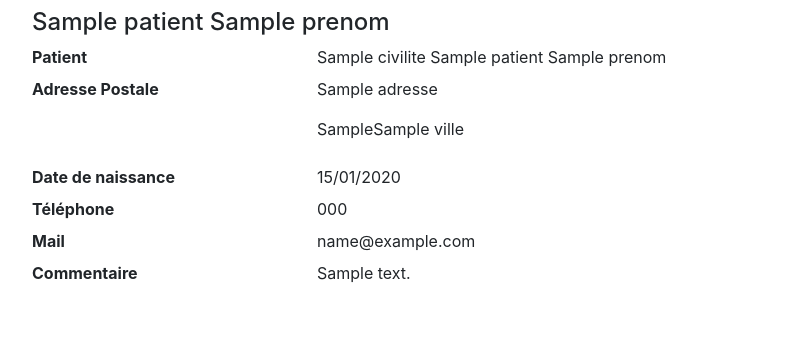
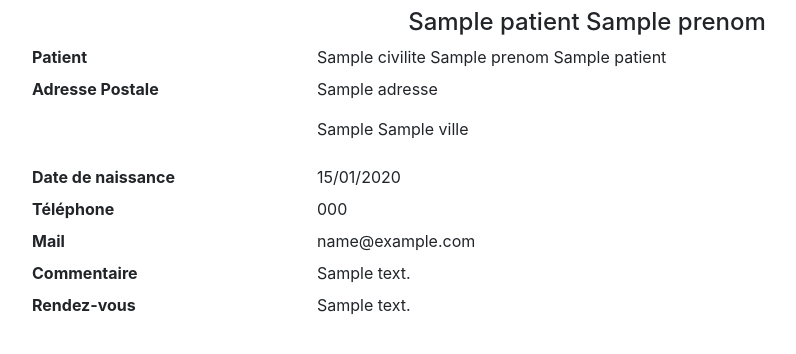
Before and after one commit to NicoJel/projet_site_dentiste, a Symfony app: template templates/admin/patient/infos.html.twig in a window 1280 px wide. Shown: the part 56-410 px from the top of the page, without its empty margins (53-849 px from the left). Run offline with Twig, Linux system fonts and the light colour scheme; the template is opened without the code that fills it: most values are stand-ins (such as "Sample title", 1, 10 or a date in 2020); some libraries are stand-ins or nearby versions.

Commit message:
Page liste patient et info patient

```diff
--- a/src/Controller/SecurityController.php
+++ b/src/Controller/SecurityController.php
@@ -81,7 +81,7 @@ class SecurityController extends AbstractController
         }
 
         return $this->render(
-            'security/login.html.twig',
+            'security/connexion.html.twig',
             [
                 'last_username' => $lastUsername
             ]
--- a/src/Entity/Utilisateur.php
+++ b/src/Entity/Utilisateur.php
@@ -373,10 +373,6 @@ class Utilisateur implements UserInterface, \Serializable
         return $this->mail;
     }
 
-    public function eraseCredentials()
-    {
-        // TODO: Implement eraseCredentials() method.
-    }
 
     public function __toString()
     {
--- a/templates/admin/patient/index.html.twig
+++ b/templates/admin/patient/index.html.twig
@@ -25,7 +25,7 @@
                     <td>
                         <a href="{{ path('app_admin_patient_infos', {id: patient.id}) }}"
                            class="btn btn-sm btn-outline-info">
-                            Modifier
+                            Infos
                         </a>
                         <a href="{{ path('app_admin_patient_delete', {id: patient.id}) }}"
                            class="btn btn-sm btn-outline-danger">
--- a/templates/admin/patient/infos.html.twig
+++ b/templates/admin/patient/infos.html.twig
@@ -3,17 +3,17 @@
 {% block body %}
     <div class="container">
 
-        <h4>{{ patient.nom }} {{ patient.prenom }}</h4>
+        <h4 class="text-center">{{ patient.nom }} {{ patient.prenom }}</h4>
 
         <dl class="row">
 
                 <dt class="col-sm-3">Patient</dt>
-                <dd class="col-sm-9">{{ patient.civilite }} {{ patient.nom }} {{ patient.prenom }}</dd>
+                <dd class="col-sm-9">{{ patient.civilite }} {{ patient.prenom }} {{ patient.nom }}</dd>
 
                 <dt class="col-sm-3">Adresse Postale</dt>
                 <dd class="col-sm-9">
                     <p>{{ patient.adresse }}</p>
-                    <p>{{ patient.cp }}{{ patient.ville }}</p>
+                    <p>{{ patient.cp }} {{ patient.ville }}</p>
                 </dd>
 
                 <dt class="col-sm-3">Date de naissance</dt>
@@ -27,6 +27,9 @@
 
                 <dt class="col-sm-3">Commentaire</dt>
                 <dd class="col-sm-9">{{ patient.commentaire }}</dd>
+
+                <dt class="col-sm-3">Rendez-vous</dt>
+                <dd class="col-sm-9">{{ patient.commentaire }}</dd>
             </dl>
     </div>
 {% endblock %}
```
